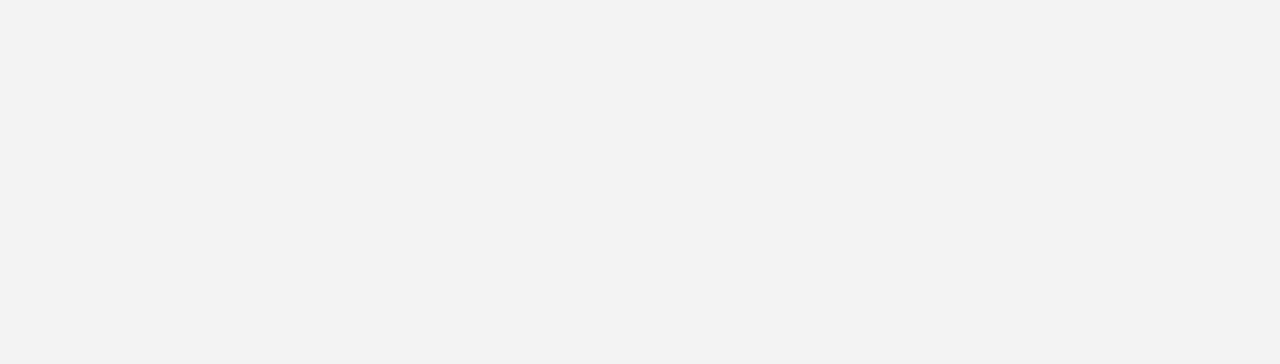
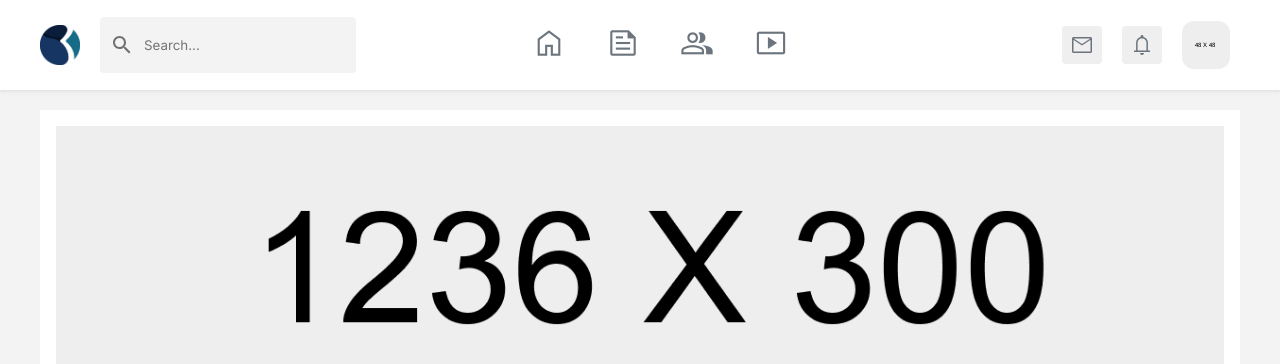
Before and after one commit to Haris-mlna/andaru-partners, a React (Create React App) app: page /profile in a window 1280 px wide. Before the commit this address had no page. Shown: the top 364 px of the page. Built offline with nearby package versions, Linux system fonts and the light colour scheme.

Commit message:
add profile page

```diff
--- a/src/App.js
+++ b/src/App.js
@@ -1,12 +1,14 @@
 import { Routes, Route } from "react-router-dom";
 import Home from "./pages/home/home";
 import Template from "./pages/template/template";
+import Profile from "./pages/profile/profile";
 
 function App() {
   return (
     <Routes>
       <Route path="/" index element={<Home/>} />
       <Route path='/template-dev' element={<Template/>}/>
+      <Route path='/profile' element={<Profile/>}/>
     </Routes>
   );
 }
--- a/src/components/Atom/image-placeholder/image-placeholder.jsx
+++ b/src/components/Atom/image-placeholder/image-placeholder.jsx
@@ -8,14 +8,15 @@ import pagesImage from "../../../assets/images/page-img-1.png";
 import pagesAvatar from "../../../assets/images/page-avatar-1.png";
 import avatar from "../../../assets/images/avatar-1.png";
 import postimage1 from "../../../assets/images/post-img-1.png";
-import groupAvatar from '../../../assets/images/group-avatar-1.png'
-import groupCover from '../../../assets/images/group-img-1.png'
-import marketPlaceCover from '../../../assets/images/marketplace-img-1.png'
-import marketPlaceAvatar from '../../../assets/images/page-avatar-1.png'
-import requestAvatar from '../../../assets/images/avatar-4.png'
-import contactAvatar from '../../../assets/images/avatar-6.png'
+import groupAvatar from "../../../assets/images/group-avatar-1.png";
+import groupCover from "../../../assets/images/group-img-1.png";
+import marketPlaceCover from "../../../assets/images/marketplace-img-1.png";
+import marketPlaceAvatar from "../../../assets/images/page-avatar-1.png";
+import requestAvatar from "../../../assets/images/avatar-4.png";
+import contactAvatar from "../../../assets/images/avatar-6.png";
+import profilebanner from "../../../assets/images/profile-cover-img.png";
 
-const TigaRoda = ({new_className}) => {
+const TigaRoda = ({ new_className }) => {
   return (
     <div className={`${styles.tiga_roda} ${new_className}`}>
       <img src={avatar} alt="avatar tiga roda" />
@@ -73,29 +74,51 @@ const PostImage = ({ new_className }) => {
   return <img className={new_className} src={postimage1} alt="pages avatar" />;
 };
 
-const GroupAvatar = ({new_className}) => {
-  return <img className={new_className} src={groupAvatar} alt="group avatar" />
-}
+const GroupAvatar = ({ new_className }) => {
+  return <img className={new_className} src={groupAvatar} alt="group avatar" />;
+};
 
-const GroupCover = ({new_className}) => {
-  return <img className={new_className} src={groupCover} alt='cover group'/>
-}
+const GroupCover = ({ new_className }) => {
+  return <img className={new_className} src={groupCover} alt="cover group" />;
+};
 
-const MarketplaceCover = ({new_className}) => {
-  return <img src={marketPlaceCover} className={new_className} alt={'marketplace cover'}/>
-}
+const MarketplaceCover = ({ new_className }) => {
+  return (
+    <img
+      src={marketPlaceCover}
+      className={new_className}
+      alt={"marketplace cover"}
+    />
+  );
+};
 
-const MarketPlaceAvatar = ({new_className}) => {
-  return <img src={marketPlaceAvatar} className={new_className} alt={'marketplace avatar'}/>
-}
+const MarketPlaceAvatar = ({ new_className }) => {
+  return (
+    <img
+      src={marketPlaceAvatar}
+      className={new_className}
+      alt={"marketplace avatar"}
+    />
+  );
+};
 
-const RequestAvatar = ({new_className}) => {
-  return <img className={new_className} src={requestAvatar} alt="request avatar" />
-}
+const RequestAvatar = ({ new_className }) => {
+  return (
+    <img className={new_className} src={requestAvatar} alt="request avatar" />
+  );
+};
 
-const ContactAvatar = ({new_className}) => {
-  return <img className={new_className} src={contactAvatar} alt="contact avatar" />
-}
+const ContactAvatar = ({ new_className }) => {
+  return (
+    <img className={new_className} src={contactAvatar} alt="contact avatar" />
+  );
+};
+
+const ProfileBanner = ({ new_className }) => {
+  return (
+    <img className={new_className} src={profilebanner} alt="profile image" />
+  );
+};
 
 export {
   TigaRoda,
@@ -112,5 +135,6 @@ export {
   MarketPlaceAvatar,
   MarketplaceCover,
   RequestAvatar,
-  ContactAvatar
+  ContactAvatar,
+  ProfileBanner,
 };
--- /dev/null
+++ b/src/pages/profile/profile.jsx
@@ -0,0 +1,22 @@
+import { ProfileBanner } from '../../components/Atom/image-placeholder/image-placeholder'
+import Navbar from '../../components/Organism/navbar/navbar'
+import styles from './profile.module.css'
+
+const Profile = () => {
+    return(
+        <div className={styles.profile}>
+
+            <div className={styles.navbar}>
+                <Navbar/>
+            </div>
+
+            <div className={styles.headerProfile}>
+                <ProfileBanner new_className={styles.profileBanner}/>
+
+            </div>
+
+        </div>
+    )
+}
+
+export default Profile
--- /dev/null
+++ b/src/pages/profile/profile.module.css
@@ -0,0 +1,11 @@
+.headerProfile{
+    max-width: 1200px;
+    background-color: var(--bs-white);
+    padding: 1rem;
+    margin: 0 auto;
+    margin-top: calc(1rem + 4px);
+}
+
+.profileBanner{
+    width: 100%;
+}
--- a/src/pages/template/template.js
+++ b/src/pages/template/template.js
@@ -47,10 +47,6 @@ import {
 import CollapsibleTable from "../../components/Organism/table/table";
 
 const Template = () => {
-  const liked = (
-    <i className={`material-symbols-outlined ${styles.likes}`}> thumb_up </i>
-  );
-
   return (
     <div className={styles.pages}>
       <Navbar />
@@ -71,7 +67,6 @@ const Template = () => {
         <AvatarSidebar />
         <PagesCover />
         <PagesAvatar />
-        <ButtonPrimary text={liked} />
         <Ptag16 text={"p tag 16"} />
         <Ptag18 text={"p tag 18"} />
         <Atag181 link={"#"} text={"a tag 181"} />
@@ -101,6 +96,7 @@ const Template = () => {
         <Feed />
         <CardGroup name={"Travel Moon"} member={"30k member"} />
         <CardMarketplace price={"$84"} text={`Men's Watch`} />
+        <CollapsibleTable />
       </div>
     </div>
   );
```
